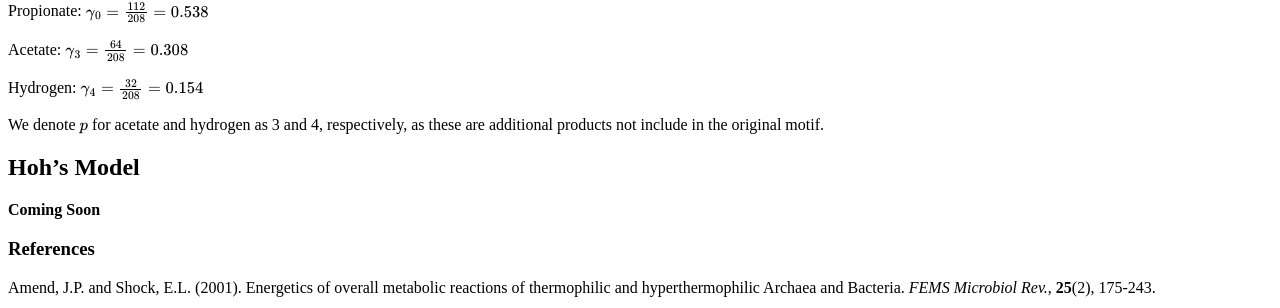
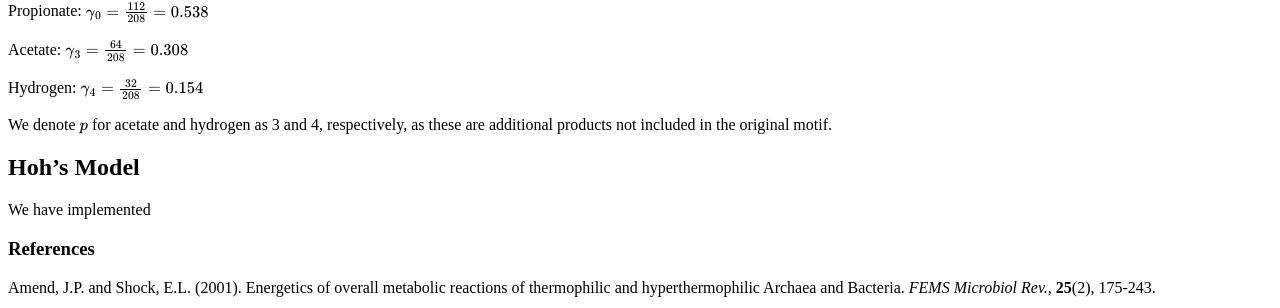
Before and after one commit to MI-SIM/MI-SIM.github.io, a Jekyll site: the page built from _posts/01-01-17-thermodynamics.md, in a window 1280 px wide and 900 px high, scrolled down 2325 px. Shown: the part 377-685 px from the top of the window. Built offline with Jekyll 4.4.1, drawn with Linux system fonts in a browser that asks for light colours; formulas are drawn with MathJax 3; a style sheet for code colours, icons or effects is not loaded.

Commit message:
Addition of Hoh model description

```diff
--- a/_posts/01-01-17-thermodynamics.md
+++ b/_posts/01-01-17-thermodynamics.md
@@ -117,11 +117,11 @@
 
 Hydrogen: $\gamma_4 = \mathrm{\frac{32}{208}= 0.154}$
 
-We denote $p$ for acetate and hydrogen as 3 and 4, respectively, as these are additional products not include in the original motif.
+We denote $p$ for acetate and hydrogen as 3 and 4, respectively, as these are additional products not included in the original motif.
 
 ## <a name="Hoh"></a>Hoh's Model
 
-**Coming Soon**
+We have implemented
 
 ### <a name="Reference"></a>References
 
```
